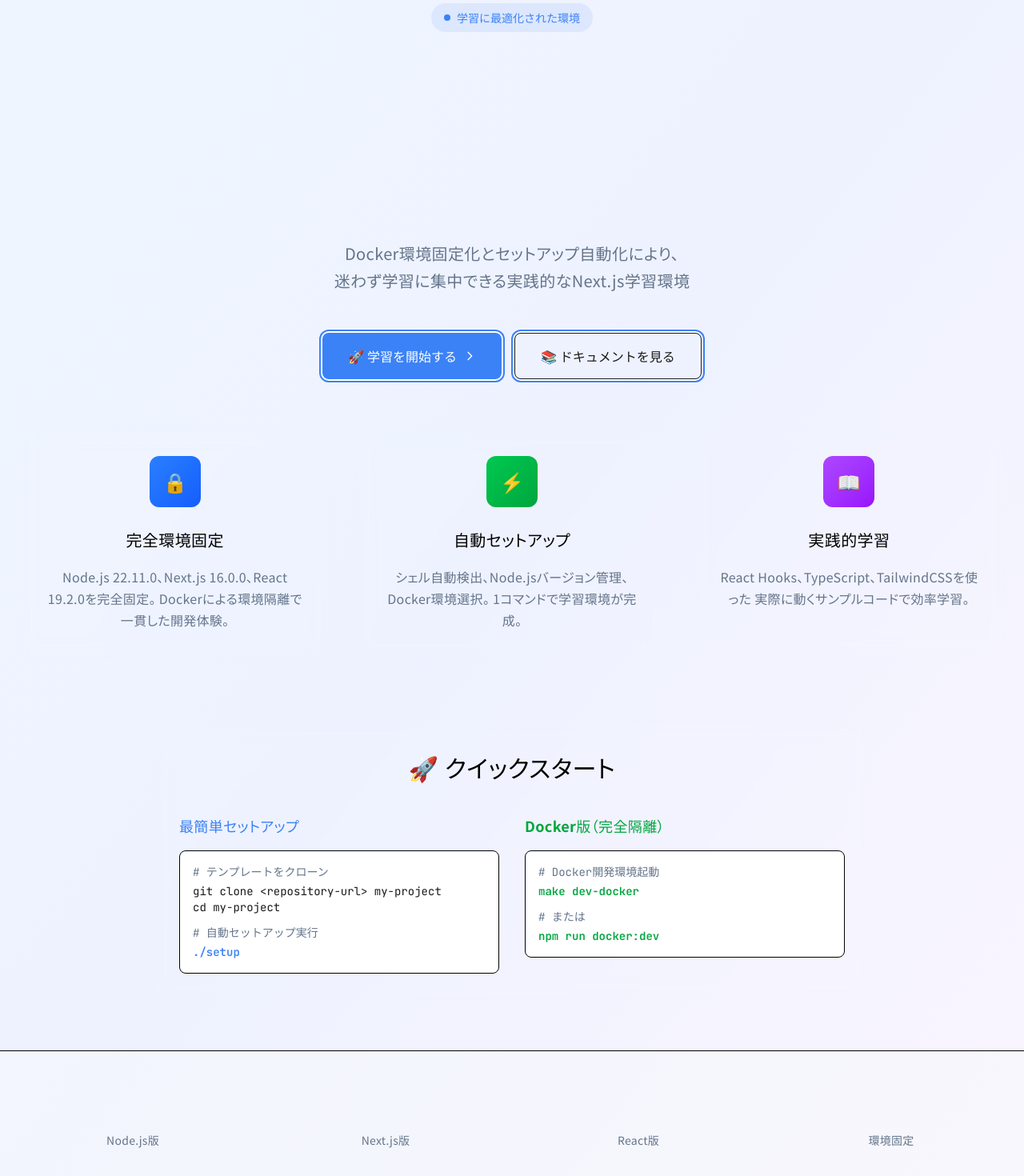
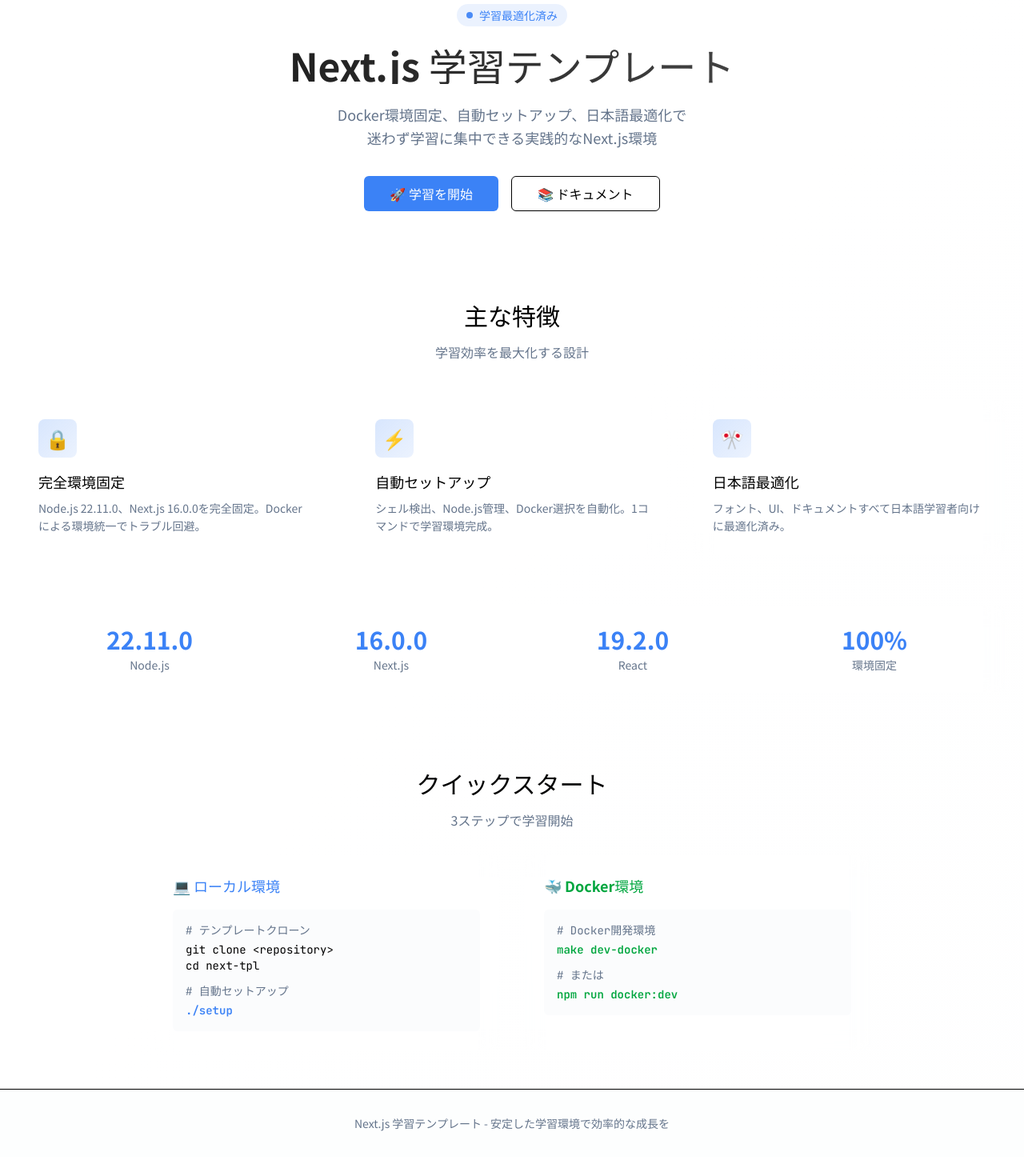
Before and after one commit to Shiori-Takanashi/next-tpl, a Next.js app: page / in a window 1280 px wide. Shown: the part 140-1610 px from the top of the page at 80% size. After the commit the page ends 1586 px from the top, so only its background shows below. Built offline with nearby package versions, Linux system fonts and the light colour scheme.

Commit message:
ページをシンプルに再設計

```diff
--- a/app/page.tsx
+++ b/app/page.tsx
@@ -1,116 +1,110 @@
+'use client';
+
+import Button from '@/components/Button';
+import FeatureCard from '@/components/FeatureCard';
+import StatsSection from '@/components/StatsSection';
+
 export default function Home() {
   return (
-    <div className="min-h-screen bg-gradient-to-br from-blue-50 via-indigo-50 to-purple-50 dark:from-gray-900 dark:via-blue-900 dark:to-indigo-900">
-      {/* Navigation */}
-      <nav className="glass fixed top-0 left-0 right-0 z-50 border-b">
-        <div className="container mx-auto px-6 py-4">
-          <div className="flex items-center justify-between">
-            <h1 className="text-xl font-bold gradient-text">
-              Next.js学習テンプレート
-            </h1>
-            <div className="flex items-center space-x-4">
+    <div className="min-h-screen bg-gradient-to-br from-background via-background to-accent/5">
+      {/* Header */}
+      <header className="glass fixed top-0 left-0 right-0 z-50 border-b">
+        <div className="container mx-auto px-6 py-4 flex items-center justify-between">
+          <h1 className="text-xl font-bold">Next.js テンプレート</h1>
+          <div className="flex items-center space-x-3">
             <span className="text-sm text-muted-foreground">v0.1.0</span>
-              <div className="h-2 w-2 bg-green-500 rounded-full animate-pulse-subtle"></div>
+            <div className="h-2 w-2 bg-green-500 rounded-full animate-pulse"></div>
           </div>
         </div>
-        </div>
-      </nav>
+      </header>
 
+      {/* Main Content */}
+      <main className="pt-20">
         {/* Hero Section */}
-      <main className="pt-20">
         <section className="container mx-auto px-6 py-16 text-center">
-          <div className="animate-fade-in">
-            <div className="inline-flex items-center px-4 py-2 bg-primary/10 text-primary rounded-full text-sm font-medium mb-8">
-              <span className="w-2 h-2 bg-primary rounded-full mr-2"></span>
-              学習に最適化された環境
+          <div className="max-w-3xl mx-auto">
+            <div className="inline-flex items-center px-3 py-1 bg-primary/10 text-primary rounded-full text-sm font-medium mb-6">
+              <span className="w-2 h-2 bg-primary rounded-full mr-2 animate-pulse"></span>
+              学習最適化済み
             </div>
 
-            <h1 className="text-4xl md:text-6xl font-bold gradient-text mb-6 font-ja">
-              次世代Web開発を<br />
-              今すぐ始めよう
+            <h1 className="text-4xl md:text-5xl font-bold mb-6 bg-gradient-to-r from-foreground to-foreground/80 bg-clip-text text-transparent">
+              Next.js 学習テンプレート
             </h1>
 
-            <p className="text-xl text-muted-foreground mb-12 max-w-2xl mx-auto font-ja leading-relaxed">
-              Docker環境固定化とセットアップ自動化により、<br />
-              迷わず学習に集中できる実践的なNext.js学習環境
+            <p className="text-lg text-muted-foreground mb-8 leading-relaxed">
+              Docker環境固定、自動セットアップ、日本語最適化で<br />
+              迷わず学習に集中できる実践的なNext.js環境
             </p>
 
-            <div className="flex flex-col sm:flex-row gap-4 justify-center mb-16">
-              <button className="group px-8 py-4 bg-primary text-primary-foreground rounded-lg font-semibold transition-all duration-200 hover:bg-primary/90 hover:shadow-lg hover:scale-105 focus-ring">
-                <span className="flex items-center justify-center">
-                  🚀 学習を開始する
-                  <svg className="ml-2 w-4 h-4 transition-transform group-hover:translate-x-1" fill="none" stroke="currentColor" viewBox="0 0 24 24">
-                    <path strokeLinecap="round" strokeLinejoin="round" strokeWidth={2} d="M9 5l7 7-7 7" />
-                  </svg>
-                </span>
-              </button>
-
-              <button className="px-8 py-4 border border-border text-foreground rounded-lg font-semibold transition-all duration-200 hover:bg-accent hover:shadow-md focus-ring">
-                📚 ドキュメントを見る
-              </button>
+            <div className="flex flex-col sm:flex-row gap-4 justify-center">
+              <Button size="lg" onClick={() => window.open('http://localhost:3000', '_blank')}>
+                🚀 学習を開始
+              </Button>
+              <Button variant="outline" size="lg">
+                📚 ドキュメント
+              </Button>
             </div>
           </div>
+        </section>
 
-          {/* Feature Cards */}
-          <div className="grid md:grid-cols-3 gap-8 mb-20">
-            <div className="glass rounded-xl p-8 transition-all duration-300 hover:shadow-lg hover:scale-105 animate-fade-in">
-              <div className="w-16 h-16 bg-gradient-to-br from-blue-500 to-blue-600 rounded-xl flex items-center justify-center text-white text-2xl mb-6 mx-auto">
-                🔒
-              </div>
-              <h3 className="text-xl font-bold mb-4 font-ja">完全環境固定</h3>
-              <p className="text-muted-foreground font-ja leading-relaxed">
-                Node.js 22.11.0、Next.js 16.0.0、React 19.2.0を完全固定。
-                Dockerによる環境隔離で一貫した開発体験。
-              </p>
+        {/* Features */}
+        <section className="container mx-auto px-6 py-12">
+          <div className="text-center mb-12">
+            <h2 className="text-2xl md:text-3xl font-bold mb-4">主な特徴</h2>
+            <p className="text-muted-foreground">学習効率を最大化する設計</p>
           </div>
 
-            <div className="glass rounded-xl p-8 transition-all duration-300 hover:shadow-lg hover:scale-105 animate-fade-in" style={{animationDelay: '0.1s'}}>
-              <div className="w-16 h-16 bg-gradient-to-br from-green-500 to-green-600 rounded-xl flex items-center justify-center text-white text-2xl mb-6 mx-auto">
-                ⚡
-              </div>
-              <h3 className="text-xl font-bold mb-4 font-ja">自動セットアップ</h3>
-              <p className="text-muted-foreground font-ja leading-relaxed">
-                シェル自動検出、Node.jsバージョン管理、Docker環境選択。
-                1コマンドで学習環境が完成。
-              </p>
+          <div className="grid md:grid-cols-3 gap-8 mb-16">
+            <FeatureCard
+              icon="🔒"
+              title="完全環境固定"
+              description="Node.js 22.11.0、Next.js 16.0.0を完全固定。Dockerによる環境統一でトラブル回避。"
+            />
+            <FeatureCard
+              icon="⚡"
+              title="自動セットアップ"
+              description="シェル検出、Node.js管理、Docker選択を自動化。1コマンドで学習環境完成。"
+            />
+            <FeatureCard
+              icon="🎌"
+              title="日本語最適化"
+              description="フォント、UI、ドキュメントすべて日本語学習者向けに最適化済み。"
+            />
           </div>
 
-            <div className="glass rounded-xl p-8 transition-all duration-300 hover:shadow-lg hover:scale-105 animate-fade-in" style={{animationDelay: '0.2s'}}>
-              <div className="w-16 h-16 bg-gradient-to-br from-purple-500 to-purple-600 rounded-xl flex items-center justify-center text-white text-2xl mb-6 mx-auto">
-                📖
-              </div>
-              <h3 className="text-xl font-bold mb-4 font-ja">実践的学習</h3>
-              <p className="text-muted-foreground font-ja leading-relaxed">
-                React Hooks、TypeScript、TailwindCSSを使った
-                実際に動くサンプルコードで効率学習。
-              </p>
-            </div>
+          {/* Stats */}
+          <StatsSection />
+        </section>
+
+        {/* Quick Start */}
+        <section className="container mx-auto px-6 py-12">
+          <div className="max-w-4xl mx-auto">
+            <div className="text-center mb-8">
+              <h2 className="text-2xl md:text-3xl font-bold mb-4">クイックスタート</h2>
+              <p className="text-muted-foreground">3ステップで学習開始</p>
             </div>
 
-          {/* Quick Start Section */}
-          <div className="glass rounded-2xl p-8 max-w-4xl mx-auto animate-fade-in" style={{animationDelay: '0.3s'}}>
-            <h2 className="text-3xl font-bold mb-8 font-ja">🚀 クイックスタート</h2>
-
             <div className="grid md:grid-cols-2 gap-8">
-              <div className="text-left">
-                <h3 className="text-lg font-semibold text-primary mb-4 font-ja">
-                  最簡単セットアップ
+              <div className="glass rounded-lg p-6">
+                <h3 className="text-lg font-semibold text-primary mb-4">
+                  💻 ローカル環境
                 </h3>
-                <div className="bg-card rounded-lg p-4 border font-mono text-sm">
-                  <div className="text-muted-foreground mb-1"># テンプレートをクローン</div>
-                  <div className="text-foreground">git clone &lt;repository-url&gt; my-project</div>
-                  <div className="text-foreground">cd my-project</div>
-                  <div className="text-muted-foreground mt-3 mb-1"># 自動セットアップ実行</div>
+                <div className="bg-muted/50 rounded-md p-4 font-mono text-sm">
+                  <div className="text-muted-foreground mb-1"># テンプレートクローン</div>
+                  <div>git clone &lt;repository&gt;</div>
+                  <div>cd next-tpl</div>
+                  <div className="text-muted-foreground mt-3 mb-1"># 自動セットアップ</div>
                   <div className="text-primary font-semibold">./setup</div>
                 </div>
               </div>
 
-              <div className="text-left">
-                <h3 className="text-lg font-semibold text-green-600 mb-4 font-ja">
-                  Docker版（完全隔離）
+              <div className="glass rounded-lg p-6">
+                <h3 className="text-lg font-semibold text-green-600 mb-4">
+                  🐳 Docker環境
                 </h3>
-                <div className="bg-card rounded-lg p-4 border font-mono text-sm">
-                  <div className="text-muted-foreground mb-1"># Docker開発環境起動</div>
+                <div className="bg-muted/50 rounded-md p-4 font-mono text-sm">
+                  <div className="text-muted-foreground mb-1"># Docker開発環境</div>
                   <div className="text-green-600 font-semibold">make dev-docker</div>
                   <div className="text-muted-foreground mt-3 mb-1"># または</div>
                   <div className="text-green-600 font-semibold">npm run docker:dev</div>
@@ -119,31 +113,16 @@
             </div>
           </div>
         </section>
+      </main>
 
-        {/* Stats Section */}
-        <section className="border-t bg-muted/50 py-16">
-          <div className="container mx-auto px-6">
-            <div className="grid grid-cols-2 md:grid-cols-4 gap-8 text-center">
-              <div className="animate-slide-in">
-                <div className="text-3xl font-bold gradient-text">22.11.0</div>
-                <div className="text-sm text-muted-foreground font-ja">Node.js版</div>
+      {/* Footer */}
+      <footer className="border-t bg-muted/30 py-8">
+        <div className="container mx-auto px-6 text-center">
+          <p className="text-sm text-muted-foreground">
+            Next.js 学習テンプレート - 安定した学習環境で効率的な成長を
+          </p>
         </div>
-              <div className="animate-slide-in" style={{animationDelay: '0.1s'}}>
-                <div className="text-3xl font-bold gradient-text">16.0.0</div>
-                <div className="text-sm text-muted-foreground font-ja">Next.js版</div>
-              </div>
-              <div className="animate-slide-in" style={{animationDelay: '0.2s'}}>
-                <div className="text-3xl font-bold gradient-text">19.2.0</div>
-                <div className="text-sm text-muted-foreground font-ja">React版</div>
-              </div>
-              <div className="animate-slide-in" style={{animationDelay: '0.3s'}}>
-                <div className="text-3xl font-bold gradient-text">100%</div>
-                <div className="text-sm text-muted-foreground font-ja">環境固定</div>
-              </div>
-            </div>
-          </div>
-        </section>
-      </main>
+      </footer>
     </div>
   );
 }
```
Lines whose indentation alone changed are shown as unchanged.
